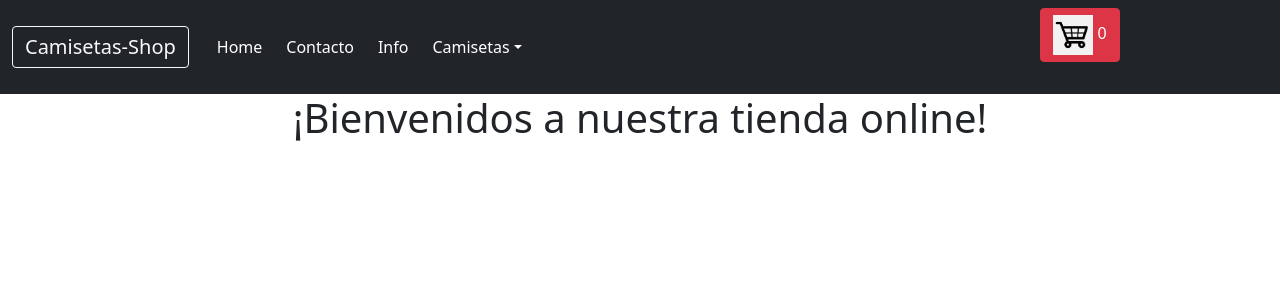
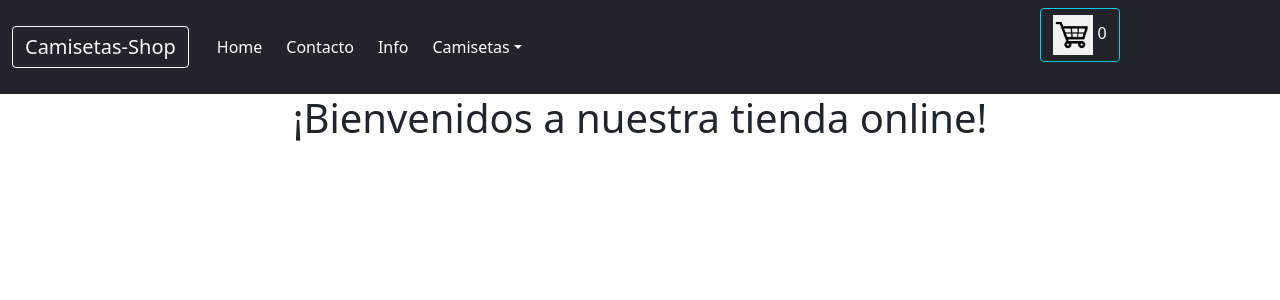
Before and after one commit to AgustinPol/camisetas-shop, a React (Create React App) app: page / in a window 1280 px wide. Shown: the top 300 px of the page. Built offline with nearby package versions, Linux system fonts and the light colour scheme.

Commit message:
creando carpeta del item-list-conteiner

```diff
--- a/src/App.js
+++ b/src/App.js
@@ -1,6 +1,6 @@
 import './App.css';
 import NavBs from "./components/nav-bs/NavBs.jsx";
-import ItemListContainer from "./components/ItemListContainer.js";
+import ItemListContainer from "./components/item-list-conteiner/ItemListContainer.jsx";
 
 function App() {
   return (
--- a/src/components/cart-widget/CartWidget.jsx
+++ b/src/components/cart-widget/CartWidget.jsx
@@ -4,7 +4,7 @@ import "./style.css";
 const CartWidget = () => {
     return (
 <div>
-<button className="btn btn-danger text-white" type="button" data-bs-toggle="offcanvas" data-bs-target="#offcanvasRight" aria-controls="offcanvasRight">
+<button className="btn btn-outline-info text-white" type="button" data-bs-toggle="offcanvas" data-bs-target="#offcanvasRight" aria-controls="offcanvasRight">
 <img className="img-carrito" src={"./images/carrito1.png"} alt="imagen-carrito" /> 0
 </button>
 
```
Also changed, not shown: src/components/item-list-conteiner/ItemListContainer.jsx (renamed from src/components/ItemListContainer.js).
